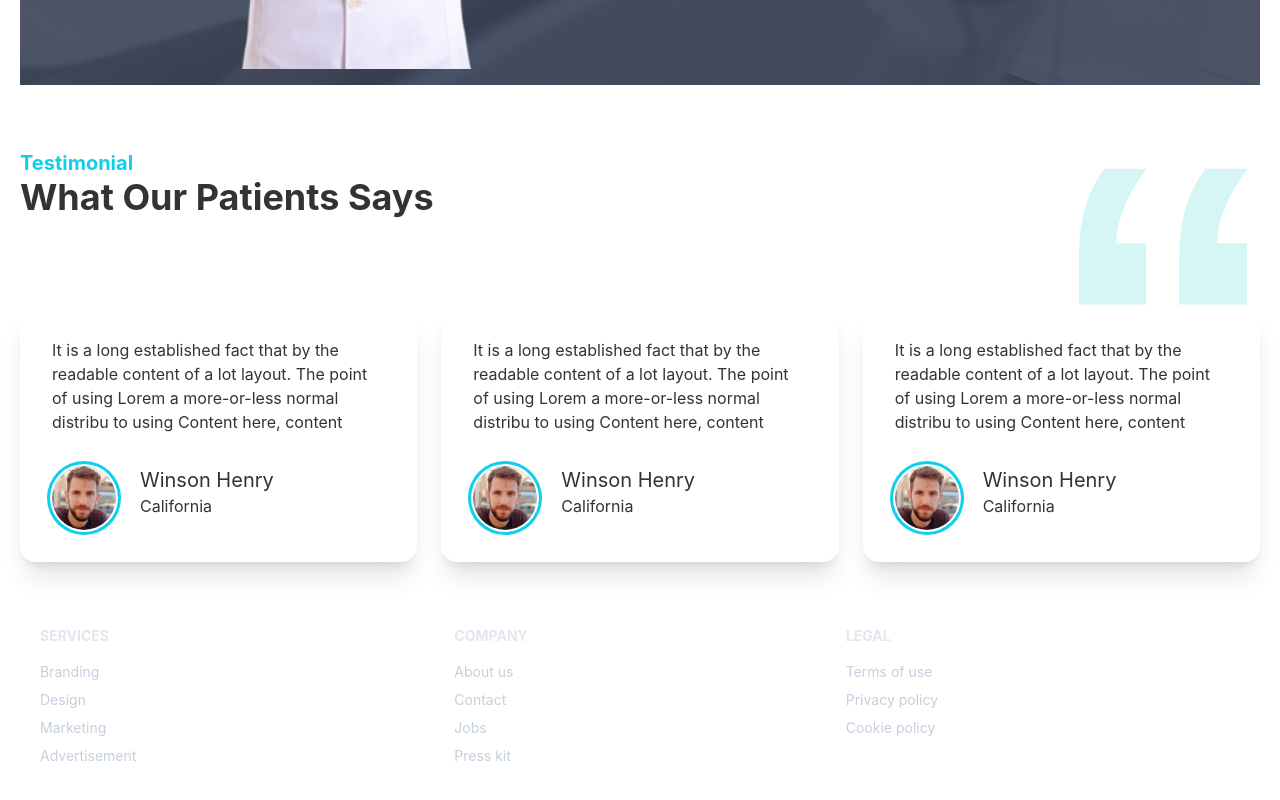
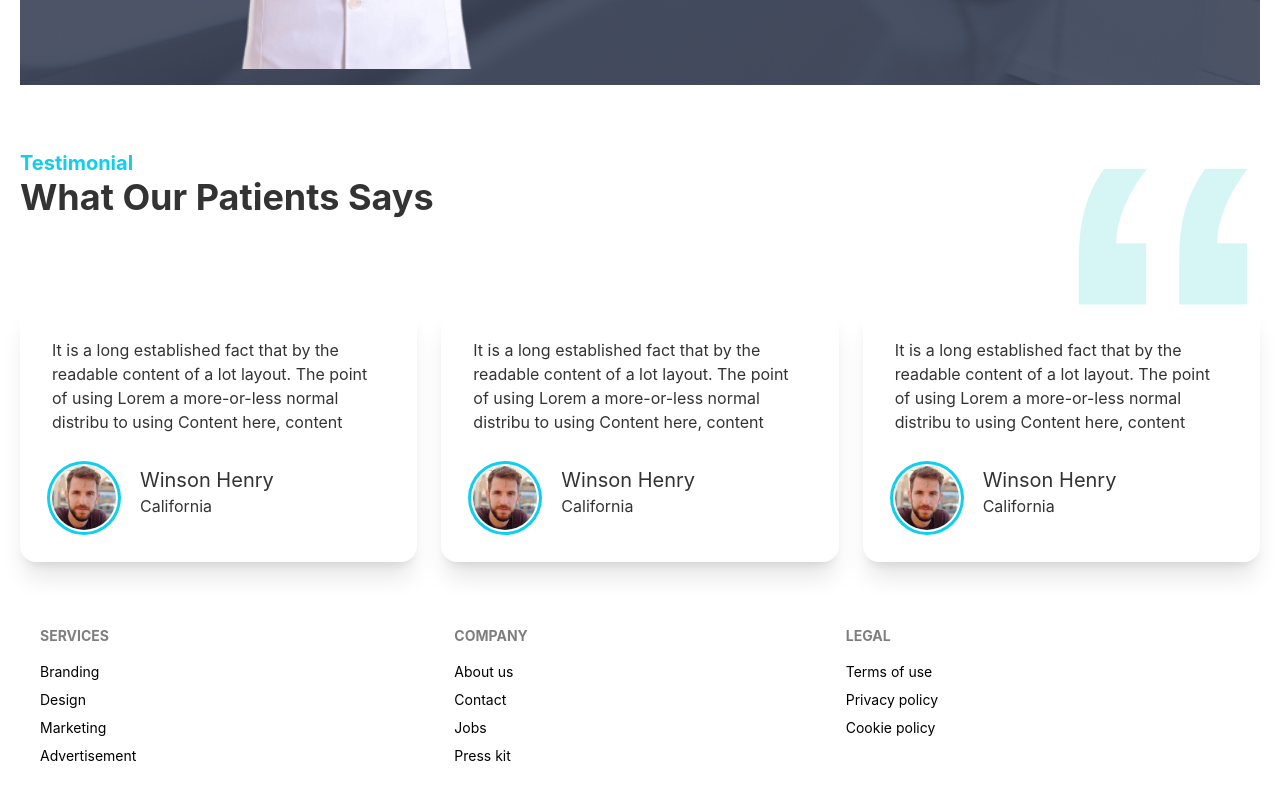
Before and after one commit to NurMuhammadCSE/doctors-portal-module-74-dashboard, a React (Create React App) app: page / in a window 1280 px wide. Shown: the part 2298-3098 px from the top of the page. Built offline with nearby package versions, Linux system fonts and the light colour scheme.

Commit message:
Home Page

```diff
--- a/src/Shared/Footer/Footer.js
+++ b/src/Shared/Footer/Footer.js
@@ -2,7 +2,7 @@ import React from "react";
 
 const Footer = () => {
   return (
-    <footer className="mt-6 footer p-10 text-black text-neutral-content">
+    <footer className="mt-6 footer p-10 text-black">
       <div>
         <span className="footer-title">Services</span>
         <a className="link link-hover">Branding</a>
```
